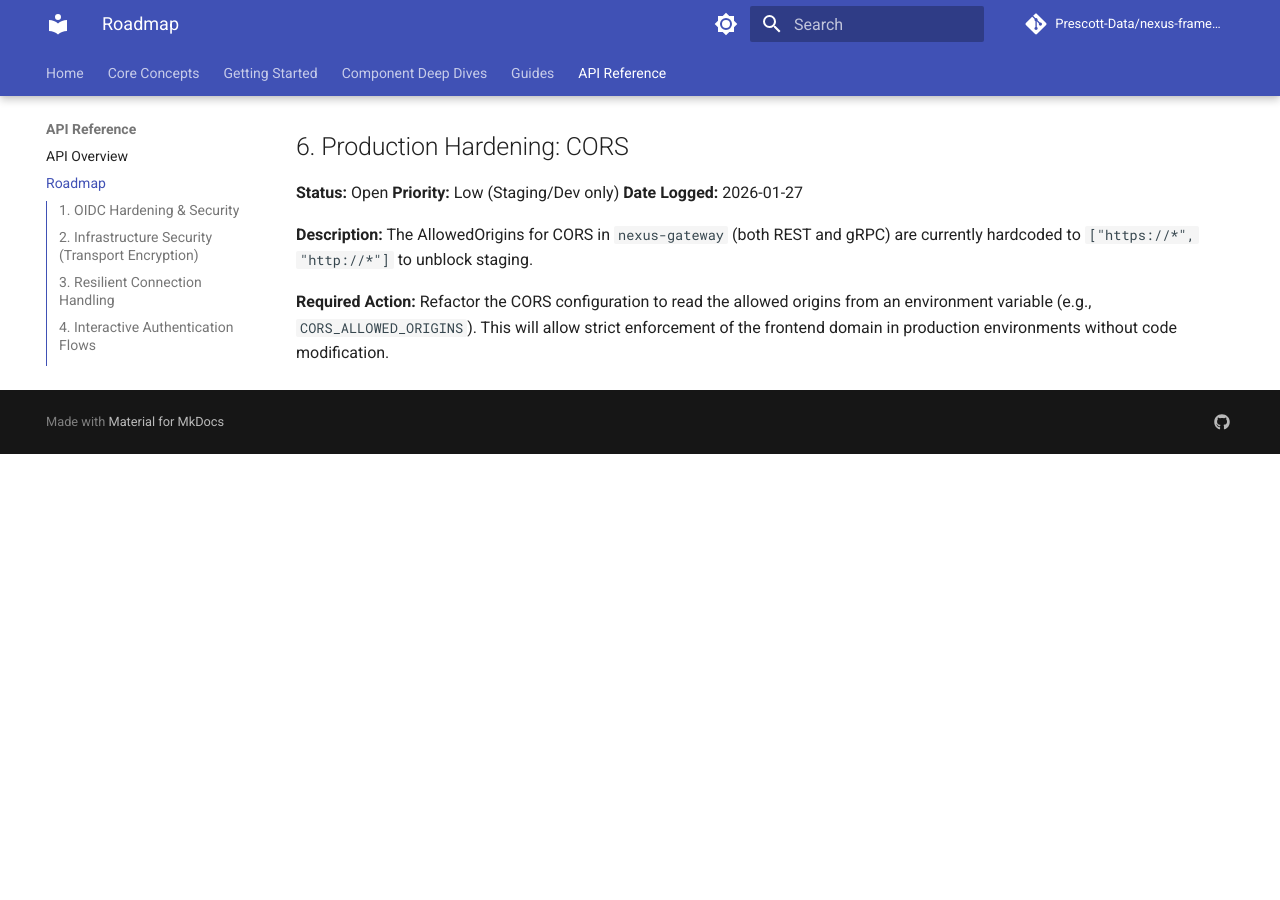
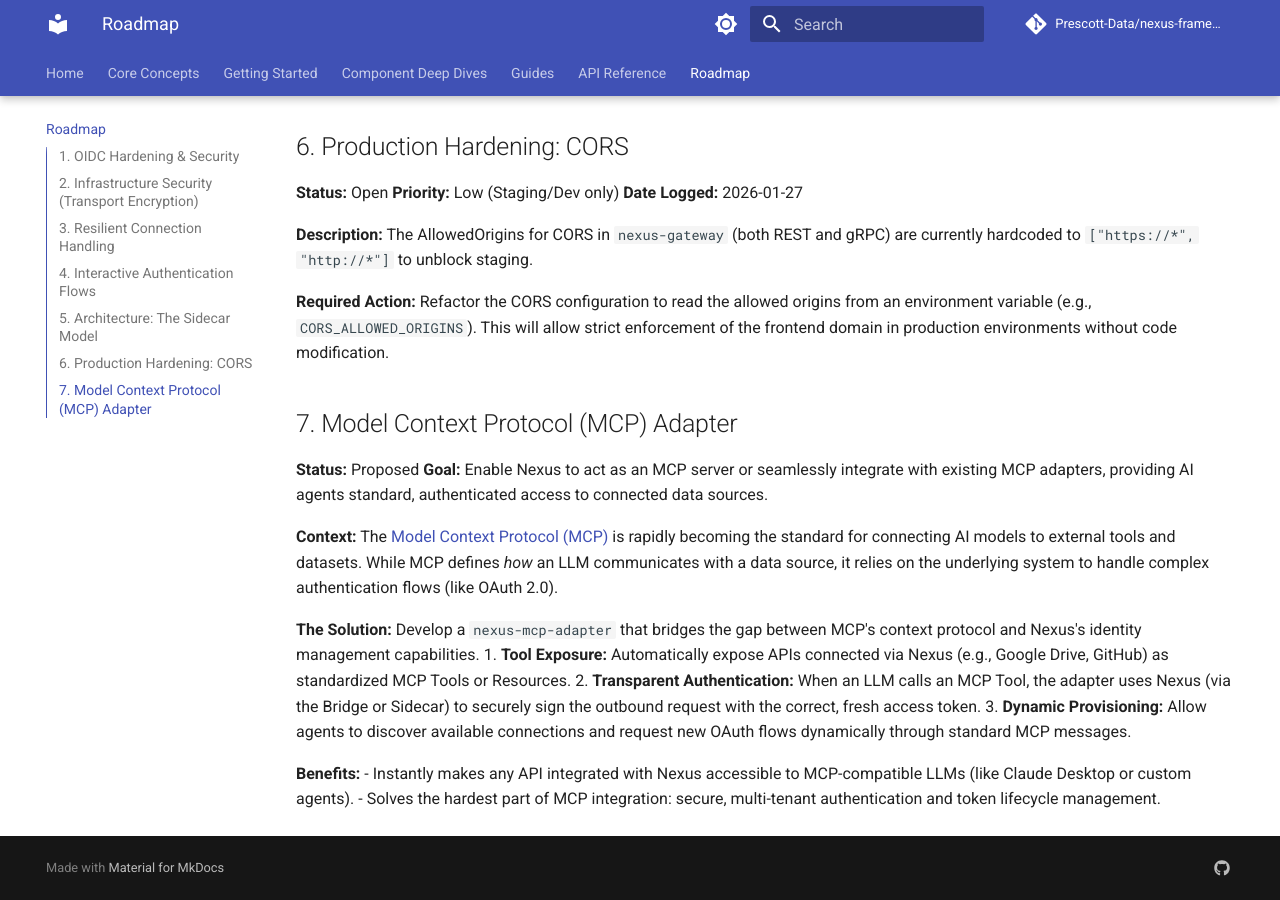
Before and after one commit to Prescott-Data/nexus-framework, an MkDocs documentation site: the page built from docs/ROADMAP.md, in a window 1280 px wide and 900 px high, scrolled down 1566 px. Built offline with MkDocs 1.6.1 and Material for MkDocs 9.7.7, drawn with Linux system fonts in a browser that asks for light colours; comment, search, counter and statistics services are not loaded; before the commit the page ends 2020 px from its top, so only the background shows below that.

Commit message:
docs: elevate roadmap to top navigation and add MCP adapter plans

```diff
--- a/docs/ROADMAP.md
+++ b/docs/ROADMAP.md
@@ -77,3 +77,21 @@ The AllowedOrigins for CORS in `nexus-gateway` (both REST and gRPC) are currentl
 
 **Required Action:**
 Refactor the CORS configuration to read the allowed origins from an environment variable (e.g., `CORS_ALLOWED_ORIGINS`). This will allow strict enforcement of the frontend domain in production environments without code modification.
+
+## 7. Model Context Protocol (MCP) Adapter
+
+**Status:** Proposed
+**Goal:** Enable Nexus to act as an MCP server or seamlessly integrate with existing MCP adapters, providing AI agents standard, authenticated access to connected data sources.
+
+**Context:**
+The [Model Context Protocol (MCP)](https://modelcontextprotocol.io/) is rapidly becoming the standard for connecting AI models to external tools and datasets. While MCP defines *how* an LLM communicates with a data source, it relies on the underlying system to handle complex authentication flows (like OAuth 2.0).
+
+**The Solution:**
+Develop a `nexus-mcp-adapter` that bridges the gap between MCP's context protocol and Nexus's identity management capabilities.
+1.  **Tool Exposure:** Automatically expose APIs connected via Nexus (e.g., Google Drive, GitHub) as standardized MCP Tools or Resources.
+2.  **Transparent Authentication:** When an LLM calls an MCP Tool, the adapter uses Nexus (via the Bridge or Sidecar) to securely sign the outbound request with the correct, fresh access token.
+3.  **Dynamic Provisioning:** Allow agents to discover available connections and request new OAuth flows dynamically through standard MCP messages.
+
+**Benefits:**
+- Instantly makes any API integrated with Nexus accessible to MCP-compatible LLMs (like Claude Desktop or custom agents).
+- Solves the hardest part of MCP integration: secure, multi-tenant authentication and token lifecycle management.
--- a/mkdocs.yml
+++ b/mkdocs.yml
@@ -70,9 +70,8 @@ nav:
   - Guides:
       - Agent Integration: guides/integrating-agents.md
       - Managing Providers: guides/managing-providers.md
-  - API Reference:
-      - API Overview: reference/api.md
-      - Roadmap: ROADMAP.md
+  - API Reference: reference/api.md
+  - Roadmap: ROADMAP.md
 
 extra:
   social:
```
